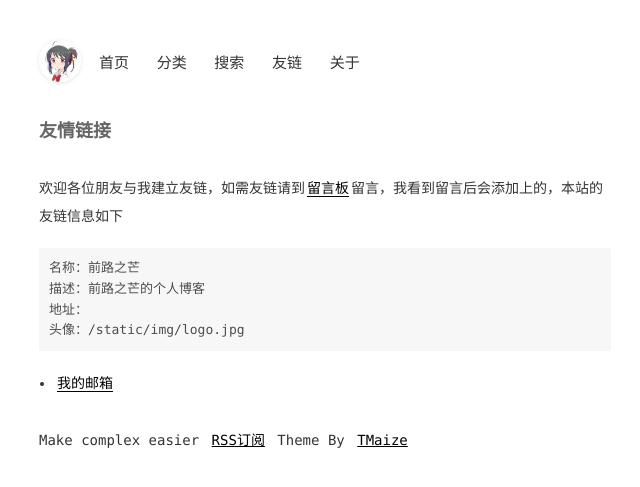
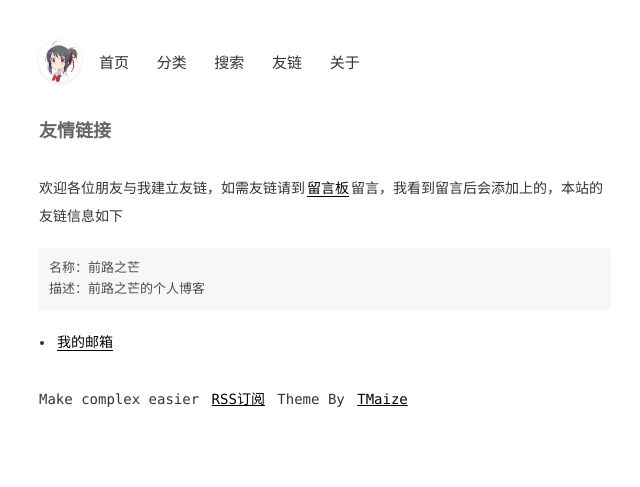
Before and after one commit to hitachinsk/hitachinsk.github.io, a Jekyll site: the page built from pages/links.md, in a window 1280 px wide. Shown: the top 487 px of the page, without its empty margins (315-955 px from the left). Built offline with Jekyll 4.4.1, drawn with Linux system fonts in a browser that asks for light colours; comment, search, counter and statistics services are not loaded.

Commit message:
Update links.md

````diff
--- a/pages/links.md
+++ b/pages/links.md
@@ -8,8 +8,6 @@ title: 友情链接
 ```
 名称：{{ site.title }}
 描述：{{ site.description }}
-地址：{{ site.domainUrl }}{{ site.baseUrl }}
-头像：{{ site.domainUrl }}{{ site.baseUrl }}/static/img/logo.jpg
 ```
 
 <ul>
````
